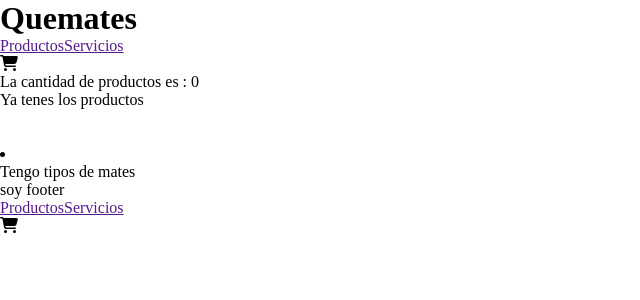
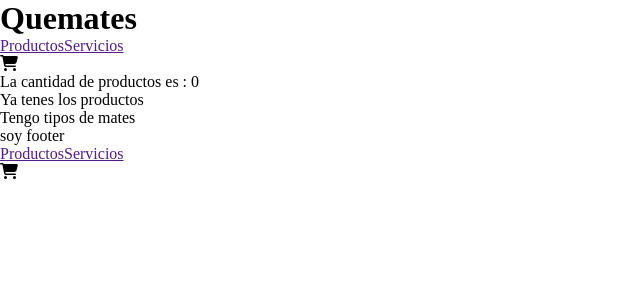
Before and after one commit to pomalucas/quemates, a React (Create React App) app: page / in a window 1280 px wide. Shown: the top 300 px of the page, without its empty margins (0-640 px from the left). Built offline with nearby package versions, Linux system fonts and the light colour scheme.

Commit message:
fixed some component bugs

```diff
--- a/src/components/Item.js
+++ b/src/components/Item.js
@@ -1,26 +1,13 @@
 import React from 'react'
 
-const Item = () => {
-
-    let productos = [
-        {
-            id: 1,
-            nombre: "Mate Imperial",
-            precio: 3500
-        },
-        {
-            id: 2,
-            nombre: "Mate Alpaca",
-            precio: 4000
-        },
-    ]
-
+export const Item = ({producto}) => {
+    console.log(producto)
     return (
         <li>
             <div>
-                <h3>{productos.nombre}</h3>
-                <p>{productos.descripcion}</p>
-                <p>{productos.precio}</p>
+                <h3>{producto.nombre}</h3>
+                <p>{producto.descripcion}</p>
+                <p>{producto.precio}</p>
             </div>
         </li>
     )
--- a/src/components/ItemList.js
+++ b/src/components/ItemList.js
@@ -1,26 +1,13 @@
 import React from 'react'
 import Item from './Item'
 
-const ItemList = () => {
-
-    let productos = [
-        {
-            id: 1,
-            nombre: "Mate Imperial",
-            precio: 3500
-        },
-        {
-            id: 2,
-            nombre: "Mate Alpaca",
-            precio: 4000
-        },
-    ]
+export const ItemList = ({productos}) => {
 
     return (
-        <ul className='itemList'>
+        <ul>
             {
-                productos.map(producto =>{
-                    return <Item producto ={producto} />
+                productos.map((producto, index) =>{
+                    return <Item key={index} producto ={producto} />
                 })
             }
         </ul>
--- a/src/components/ItemListContainer.js
+++ b/src/components/ItemListContainer.js
@@ -1,7 +1,6 @@
 import React, { useEffect } from 'react';
 import { useState } from 'react';
 import ItemList from './ItemList';
-import Item from './Item';
 
 const ItemListContainer = (props) => {
 
@@ -34,7 +33,6 @@ const ItemListContainer = (props) => {
             <p>La cantidad de productos es : 0</p>
             <p>{loading ? "Cargando..." : "Ya tenes los productos"}</p>
             <ItemList productos={productos} />
-            <Item />
         </section>
     )
 }
```
Also changed, not shown: src/components/ItemDetail.js (added, +9 -0 lines), src/components/ItemDetailContainer.js (added, +9 -0 lines).
